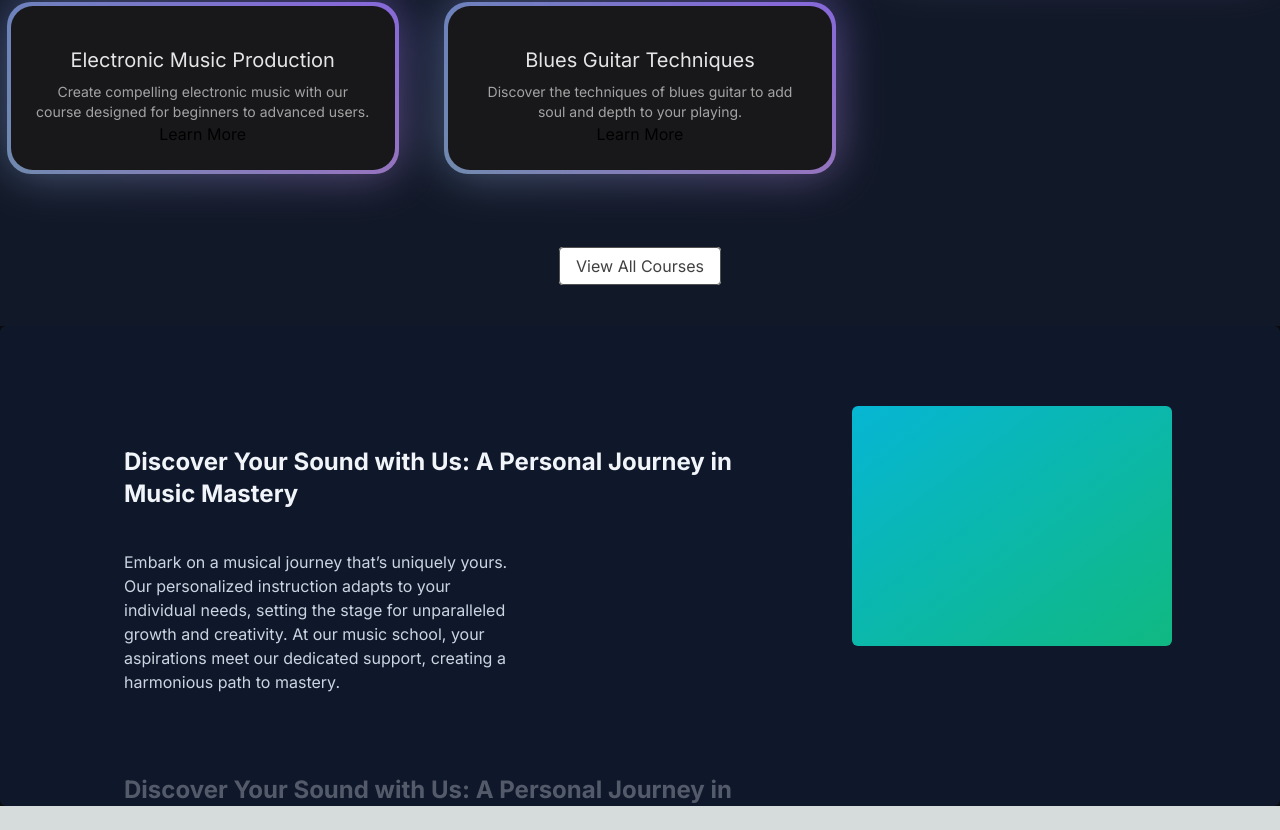
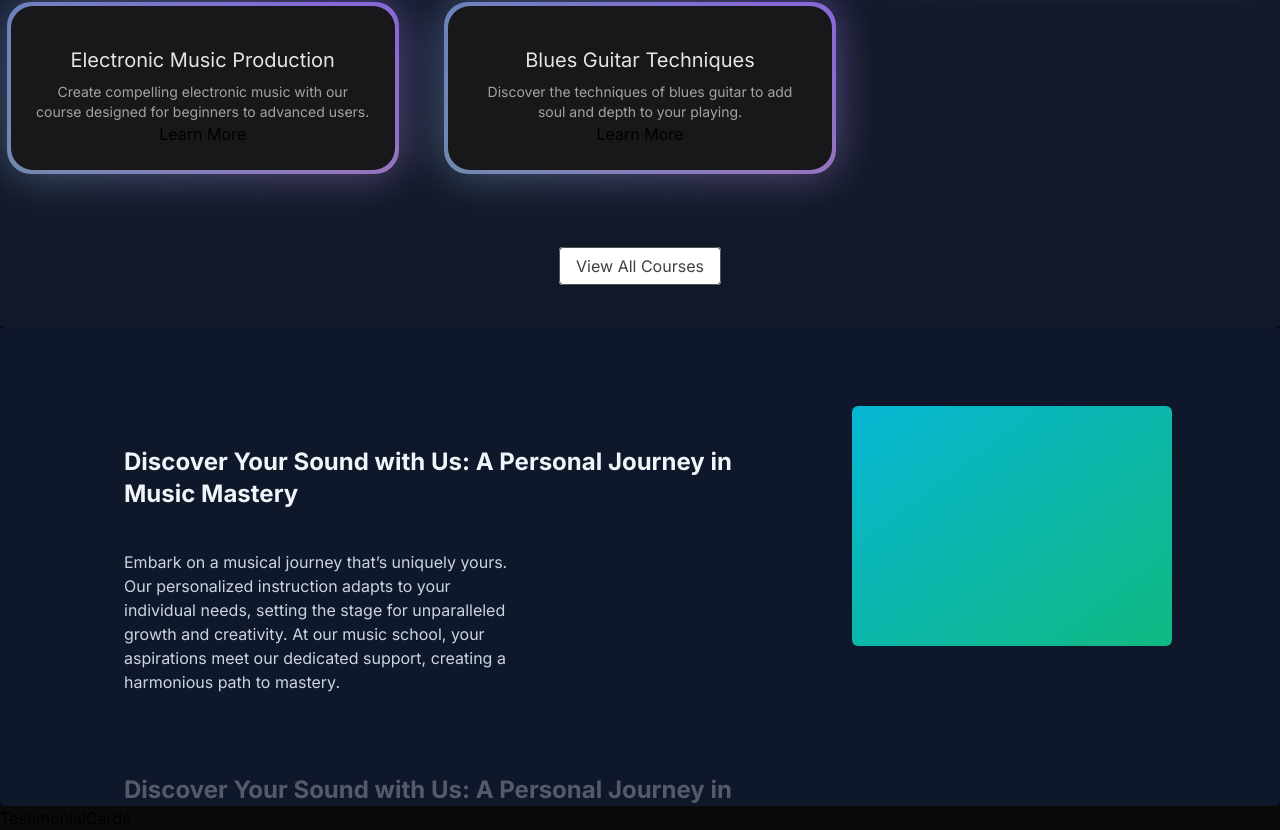
Before and after one commit to maharshiPatel9094/NEXTJS_music_academy_project, a Next.js app in the folder music_academy_project/: page / in a window 1280 px wide. Shown: the part 1022-1852 px from the top of the page. Before the commit the page ends 1828 px from the top, so only its background shows below. Built offline with nearby package versions, Linux system fonts and the light colour scheme.

Commit message:
componenet added to page layout

```diff
--- a/music_academy_project/src/app/page.tsx
+++ b/music_academy_project/src/app/page.tsx
@@ -1,6 +1,8 @@
 import FeaturedCourses from "@/components/FeaturedCourses";
 import HeroSection from "@/components/HeroSection";
+import MusicSchoolTestimonial from "@/components/TestimonialCards";
 import WhyChooseUs from "@/components/WhyChooseUs";
+
 
 
 
@@ -10,6 +12,7 @@ export default function Home() {
       <HeroSection />
       <FeaturedCourses/>
       <WhyChooseUs/>
+      <MusicSchoolTestimonial/>
     </main>
   );
 }
--- /dev/null
+++ b/music_academy_project/src/components/TestimonialCards.tsx
@@ -0,0 +1,14 @@
+import React from 'react'
+
+
+function MusicSchoolTestimonial() {
+
+
+    return (
+        <div>
+            TestimonialCards
+        </div>
+    )
+}
+
+export default MusicSchoolTestimonial
```
